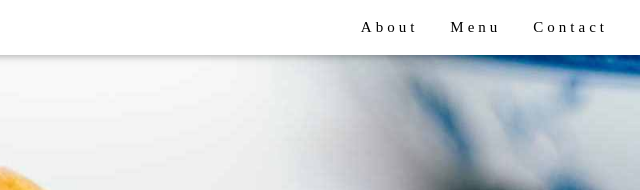
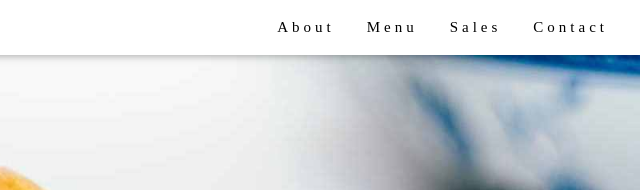
Before and after one commit to JoaoPedroDeBritoDantas/mywebsite, a plain HTML site: page index.html in a window 1280 px wide. Shown: the top 190 px of the page, 640-1280 px from the left. Drawn offline with nearby package versions, Linux system fonts and the light colour scheme.

Commit message:
Terceiro commit - Menu Sales criado

```diff
--- a/index.html
+++ b/index.html
@@ -23,6 +23,7 @@ h1, h2, h3, h4, h5, h6 {
     <div class="w3-right w3-hide-small">
       <a href="#about" class="w3-bar-item w3-button">About</a>
       <a href="#menu" class="w3-bar-item w3-button">Menu</a>
+      <a href="#sales" class="w3-bar-item w3-button">Sales</a>
       <a href="#contact" class="w3-bar-item w3-button">Contact</a>
     </div>
   </div>
```
